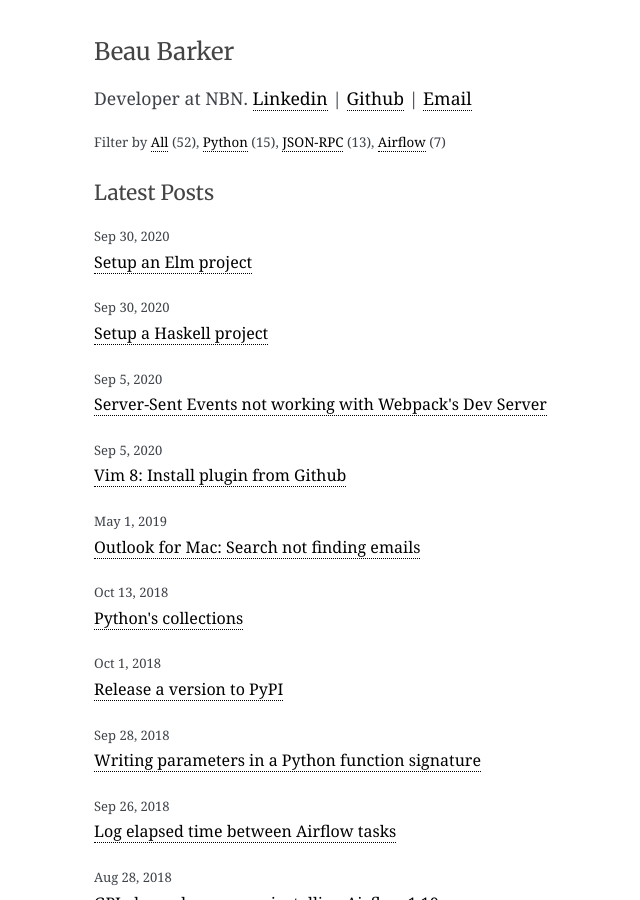
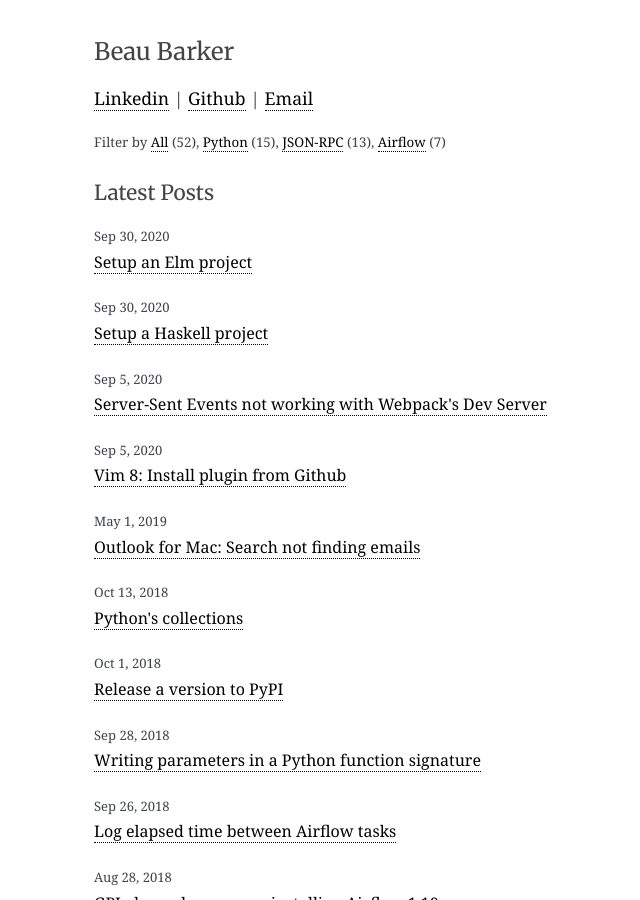
Before and after one commit to explodinglabs/explodinglabs.github.io, a Jekyll site: the page built from index.html, in a window 1280 px wide and 900 px high. Shown: the whole window, without its empty margins (166-806 px from the left). Built offline with Jekyll 4.4.1, drawn with Linux system fonts in a browser that asks for light colours; some web fonts are replaced.

Commit message:
Adjust layout

```diff
--- a/_layouts/page.html
+++ b/_layouts/page.html
@@ -6,10 +6,9 @@ layout: all
     <a href="/"><h1 class="post-title">Beau Barker</h1></a>
 
     <p>
-        Developer at NBN.
-            <a href="https://linkedin.com/in/beaub">Linkedin</a> |
-            <a href="https://github.com/bcb">Github</a> |
-            <a href="mailto:beauinmelbourne@gmail.com">Email</a>
+        <a href="https://linkedin.com/in/beaub">Linkedin</a> |
+        <a href="https://github.com/bcb">Github</a> |
+        <a href="mailto:beauinmelbourne@gmail.com">Email</a>
     </p>
 
     <p style="font-size: smaller">
```
